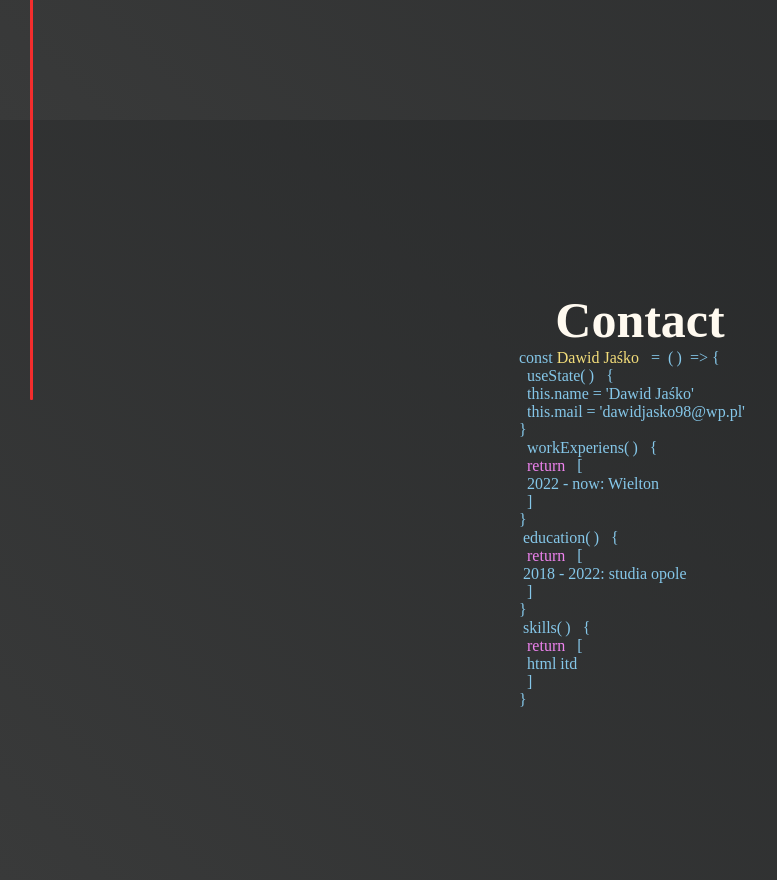
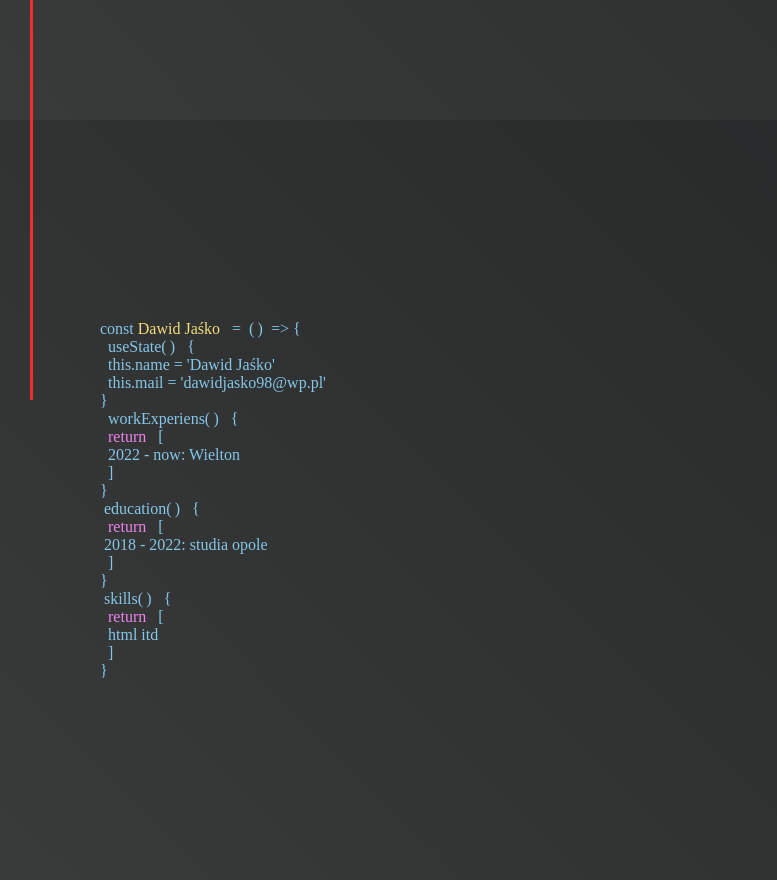
Before and after one commit to DawidJasko/portfolio, a React (Vite) app: page / in a window 1280 px wide. Shown: the part 2200-3080 px from the top of the page, without its empty margins (0-777 px from the left). Built offline with nearby package versions, Linux system fonts and the light colour scheme.

Commit message:
2 files modified

```diff
--- a/src/components/contact/Contact.jsx
+++ b/src/components/contact/Contact.jsx
@@ -5,7 +5,8 @@ const Contact = () => {
   return (
     <div id="home" className={styles.navbarContainer}>
       <section id="contact" class={styles.contactSection}>
-        <h1 class={styles.contactH1}>Contact</h1>
+        {/* <h1 class={styles.contactH1}></h1> */}
+        <div className={styles.conempty}></div>
         <div className={styles.conline}>
           <div className={styles.conclass}>
             <p className={styles.concode}>
--- a/src/components/contact/Contact.module.css
+++ b/src/components/contact/Contact.module.css
@@ -4,9 +4,8 @@
   /* height: 100vh; */
   background: linear-gradient(45deg, #393a3a, #232526);
   display: flex;
-  flex-direction: column;
+  flex-direction: row;
   align-items: center;
-  justify-content: center;
   color: white;
 }
 .contactH1 {
@@ -22,3 +21,7 @@
 .conreturn {
   color: violet;
 }
+.conempty {
+  width: 100px;
+  height: 100px;
+}
```
